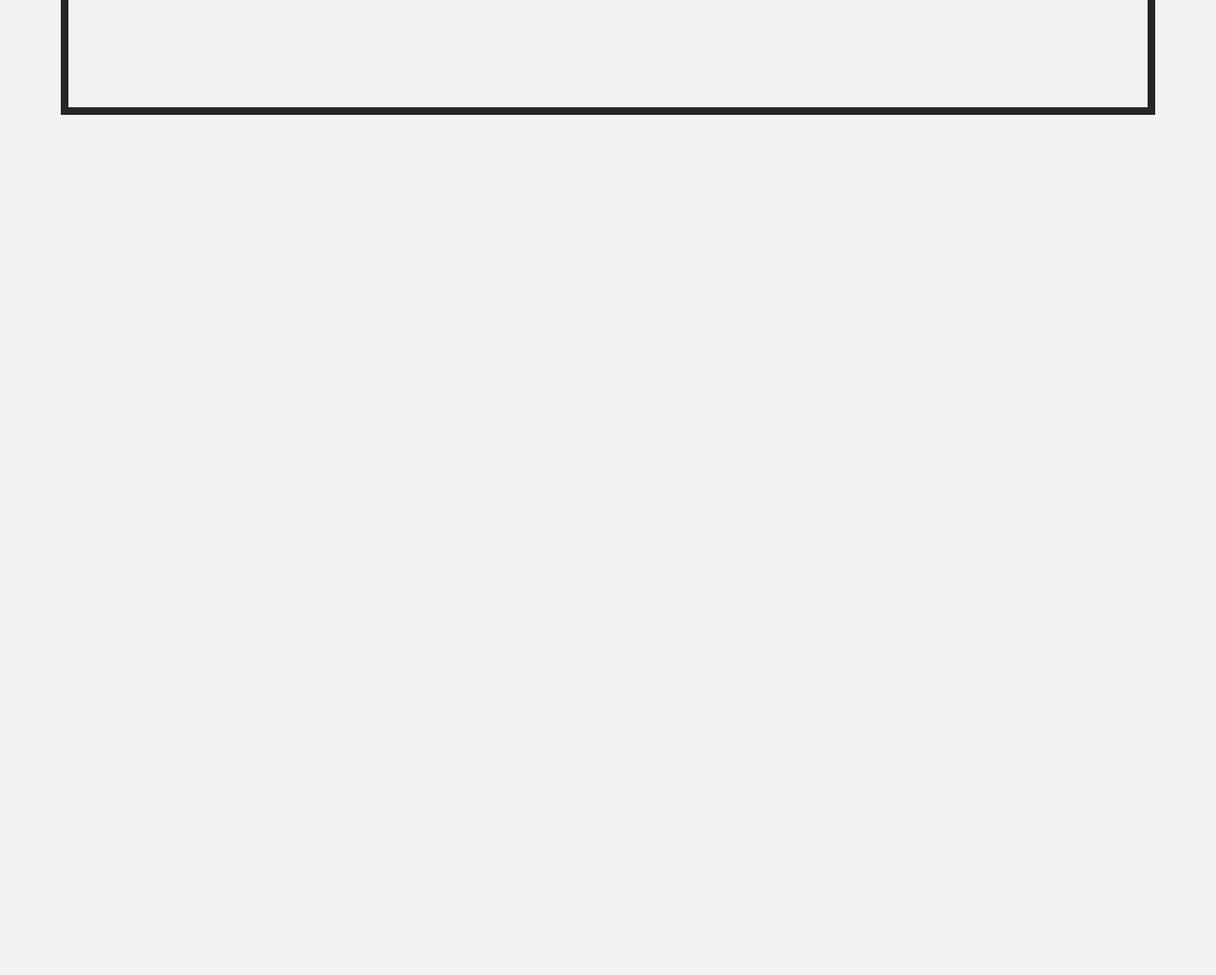
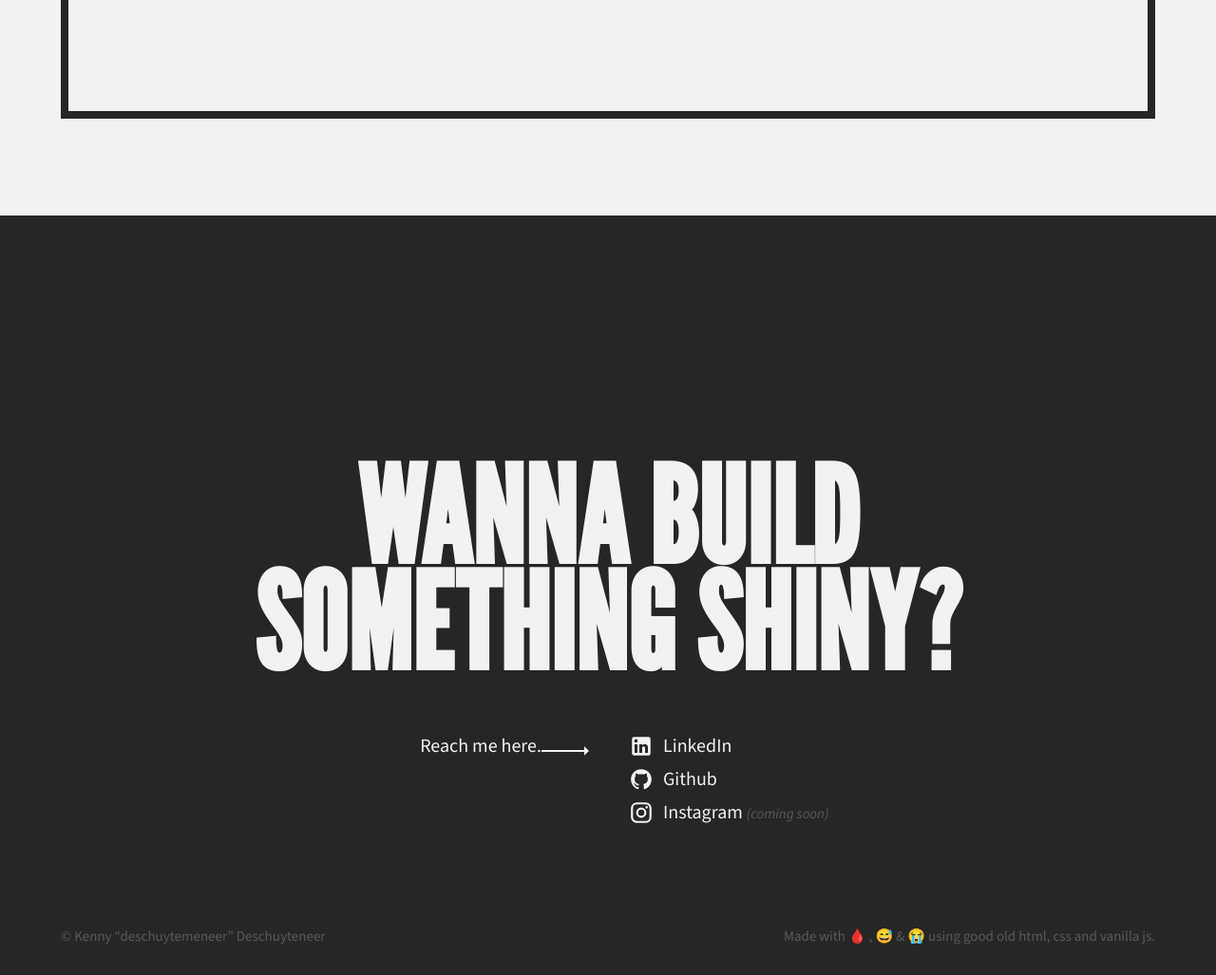
Before and after one commit to deschuytemeneer/deschuytemeneer.github.io, a plain HTML site: page index.html in a window 1280 px wide. Shown: the part 1373-2400 px from the top of the page at 95% size. Before the commit the page ends 1600 px from the top, so only its background shows below. Drawn offline with nearby package versions, Linux system fonts and the light colour scheme.

Commit message:
added a "contact me" section
Also:
- Refactored the css from a single file into multiple smaller chunks.
- "reset.css" got incorporated into "_base.css" and will just set reasonable defaults for the barebones html elements (such as base font size).

```diff
--- a/index.css
+++ /dev/null
@@ -1,164 +0,0 @@
-:root {
-  --color-dark: rgb(38 38 38);
-  --color-dark-grey: rgb(89 89 89);
-  --color-grey: rgb(191 191 191);
-  --color-light-grey: rgb(242 242 242);
-
-  --color-accent-1: rgb(193 62 101);
-  --color-accent-2: rgb(255 153 64);
-  --color-accent-3: rgb(255 228 82);
-  --color-accent-4: rgb(102 255 196);
-  --color-accent-5: rgb(0 146 158);
-
-  --base-background-color: var(--color-light-grey);
-  --base-text-color: var(--color-dark);
-
-  --base-font-size: 16px;
-  --font-family-headings: "League Gothic", sans-serif;
-  --font-family-body: "Source Sans 3", sans-serif;
-}
-
-@media (min-width: 1024px) {
-  :root {
-    --base-font-size: 20px;
-  }
-}
-
-@media (min-width: 1920px) {
-  :root {
-    --base-font-size: 24px;
-  }
-}
-
-body {
-  background-color: var(--base-background-color);
-  font-size: var(--base-font-size);
-  font-family: var(--font-family-body);
-  color: var(--base-text-color);
-}
-
-.page {
-  --content-margin: minmax(5vw, 2rem);
-  --content-width: calc(100vw - (2 * var(--content-margin)));
-
-  min-height: 100vh;
-  display: grid;
-  grid-template-columns:
-    [grid-start]
-    var(--content-margin)
-    [content-start]
-    auto
-    [content-end]
-    var(--content-margin)
-    [grid-end];
-}
-
-.page__content {
-  grid-column: content;
-}
-
-.page__content--is-centered {
-  align-self: center;
-}
-
-.page__fullwidth {
-  grid-column: grid;
-}
-
-@media (min-width: 1920px) {
-  .page {
-    --content-margin: 10vw;
-  }
-}
-
-.hero {
-  --hero-title-font-size: 7em;
-  --hero-image-max-size: 600px;
-  --hero-image-scale: 1.3;
-  --hero-image-offset-x: 40px;
-  --hero-image-offset-y: calc(var(--hero-title-font-size) / 2);
-
-  display: grid;
-  grid-template:
-    "image title" 1fr
-    / 0.8fr 1.2fr;
-  align-items: center;
-}
-
-.hero__title {
-  grid-area: title;
-  justify-self: flex-start;
-  font-family: var(--font-family-headings);
-  font-size: var(--hero-title-font-size);
-  line-height: 0.8;
-  text-transform: uppercase;
-}
-
-.hero__image {
-  grid-area: image;
-  justify-self: flex-end;
-  transform-origin: center right;
-  transform: translate(var(--hero-image-offset-x), var(--hero-image-offset-y))
-    scale(var(--hero-image-scale));
-  max-width: var(--hero-image-max-size);
-}
-
-/* Screens where we can't display our hero and text next to eachother. */
-@media (max-width: 1024px) {
-  .hero {
-    --hero-image-offset-x: -60px;
-    --hero-image-offset-y: calc(-1 * (var(--hero-title-font-size) / 3));
-    --hero-image-scale: 1;
-
-    grid-template:
-      "title" 1.2fr
-      "image" 0.8fr
-      / 1fr;
-  }
-
-  .hero__title {
-    justify-self: center;
-    align-self: flex-end;
-  }
-
-  .hero__image {
-    justify-self: center;
-    transform-origin: top center;
-  }
-}
-
-@media (min-width: 1920px) {
-  .hero {
-    --hero-image-scale: 1.4;
-    --hero-title-font-size: 9em;
-    --hero-image-offset-y: calc(var(--hero-title-font-size) / 2);
-  }
-}
-
-.about-me {
-  border: 8px solid var(--color-dark);
-  padding: 6em 2em;
-}
-
-.about-me__title {
-  font-family: var(--font-family-headings);
-  font-size: 4em;
-  color: var(--color-dark);
-  text-align: center;
-  margin-block-end: 2rem;
-}
-
-.about-me__body {
-  --min-text-width: 34ch;
-  --gap-size: 1rem;
-
-  display: flex;
-  flex-wrap: wrap;
-  gap: var(--gap-size);
-  max-width: calc((2 * var(--min-text-width)) + var(--gap-size));
-  margin: 0 auto;
-}
-
-.about-me__body > * {
-  flex: 1 1 var(--min-text-width);
-}
--- a/index.html
+++ b/index.html
@@ -10,8 +10,7 @@
       href="https://fonts.googleapis.com/css2?family=Source+Sans+3:ital,wght@0,400;0,700;1,400;1,700&display=swap"
       rel="stylesheet" />
     <link href="https://fonts.googleapis.com/css2?family=League+Gothic" rel="stylesheet" />
-    <link rel="stylesheet" href="reset.css" />
-    <link rel="stylesheet" href="index.css" />
+    <link rel="stylesheet" href="styles/index.css" />
   </head>
   <body>
     <main>
@@ -48,6 +47,37 @@
           </div>
         </div>
       </section>
+
+      <section id="contact-me" class="page">
+        <div class="page__fullwidth contact-me">
+          <div class="grid">
+            <div class="grid__content contact-me__content">
+              <h1 class="contact-me__title">Wanna build<br />something shiny?</h1>
+              <div class="contact-me__details">
+                <h2 class="contact-me__details-title">Reach me here.</h2>
+                <ul class="contact-me__details-list">
+                  <li class="contact-me__details-item contact-me__details-item--linkedin">
+                    <a href="https://www.linkedin.com/in/deschuytemeneer/">LinkedIn</a>
+                  </li>
+                  <li class="contact-me__details-item contact-me__details-item--github">
+                    <a href="https://github.com/deschuytemeneer">Github</a>
+                  </li>
+                  <li class="contact-me__details-item contact-me__details-item--instagram">
+                    <a>
+                      Instagram <span class="contact-me__details-item-note">(coming soon)</span>
+                    </a>
+                  </li>
+                </ul>
+              </div>
+            </div>
+            <div class="grid__content contact-me__footer">
+              <p>© Kenny “deschuytemeneer” Deschuyteneer</p>
+              <p>Made with 🩸 , 😅 & 😭 using good old html, css and vanilla js.</p>
+            </div>
+          </div>
+          <div class="contact-me__graphic"></div>
+        </div>
+      </section>
     </main>
   </body>
 </html>
--- a/reset.css
+++ /dev/null
@@ -1,24 +0,0 @@
-/*
-  Josh's Custom CSS Reset
-  https://www.joshwcomeau.com/css/custom-css-reset/
-*/
-*, *::before, *::after {
-  box-sizing: border-box;
-}
-* {
-  margin: 0;
-}
-body {
-  line-height: 1.5;
-  -webkit-font-smoothing: antialiased;
-}
-img, picture, video, canvas, svg {
-  display: block;
-  max-width: 100%;
-}
-input, button, textarea, select {
-  font: inherit;
-}
-p, h1, h2, h3, h4, h5, h6 {
-  overflow-wrap: break-word;
-}
--- /dev/null
+++ b/styles/_base.css
@@ -0,0 +1,71 @@
+/*
+  Based on Josh Comeau's Custom CSS Reset (https://www.joshwcomeau.com/css/custom-css-reset/)
+*/
+*,
+*::before,
+*::after {
+  box-sizing: border-box;
+}
+
+* {
+  margin: 0;
+}
+
+img,
+picture,
+video,
+canvas,
+svg {
+  display: block;
+  max-width: 100%;
+}
+
+input,
+button,
+textarea,
+select {
+  font: inherit;
+}
+
+p,
+h1,
+h2,
+h3,
+h4,
+h5,
+h6 {
+  overflow-wrap: break-word;
+}
+
+html {
+  font-size: 16px;
+}
+
+body {
+  background-color: var(--base-background-color);
+  line-height: 1.5;
+  -webkit-font-smoothing: antialiased;
+  font-family: var(--font-family-body);
+  color: var(--base-text-color);
+}
+
+a {
+  text-decoration: none;
+  color: inherit;
+}
+
+a:not([href]) {
+  cursor: default;
+}
+
+@media (min-width: 1024px) {
+  html {
+    font-size: 20px;
+  }
+}
+
+@media (min-width: 1920px) {
+  html {
+    font-size: 24px;
+  }
+}
--- /dev/null
+++ b/styles/_contact-me.css
@@ -0,0 +1,194 @@
+.contact-me {
+  --contact-me-title-font-size: 7rem;
+
+  --graphic-padding: 32px;
+  --graphic-vertical-spacing: 8px;
+  --graphic-pattern-height: 48px;
+  --graphic-pattern-alternate-offset: -54px;
+
+  height: 100%;
+  background: var(--color-dark);
+  display: grid;
+  grid-template-rows: 1fr 0;
+  transition: grid-template-rows var(--transition-speed-slow) ease-out;
+}
+
+.contact-me:hover {
+  grid-template-rows: 1fr calc(
+      var(--graphic-padding) + (2 * var(--graphic-pattern-height) + var(--graphic-vertical-spacing))
+    );
+}
+
+.contact-me__content {
+  display: grid;
+  grid-template-rows: 10rem max-content max-content;
+  grid-auto-flow: row;
+  row-gap: 3rem;
+}
+
+.contact-me__title {
+  font-family: var(--font-family-headings);
+  font-size: var(--contact-me-title-font-size);
+  line-height: 0.8;
+  text-transform: uppercase;
+  color: var(--color-light-grey);
+  text-align: center;
+  grid-row: 2;
+}
+
+.contact-me__details {
+  --min-text-width: 34ch;
+  --gap-size: 2rem;
+  --arrow-width: 50px;
+
+  display: flex;
+  flex-wrap: wrap;
+  gap: var(--gap-size);
+  color: var(--color-light-grey);
+  grid-row: 3;
+}
+
+.contact-me__details > * {
+  flex: 1 1 calc(50% - var(--gap-size) - var(--arrow-width));
+  min-width: 360px;
+  margin: 0 auto;
+}
+
+.contact-me__details-title {
+  text-align: right;
+  font-size: 1rem;
+  font-weight: normal;
+  position: relative;
+  align-self: flex-start;
+  padding-right: var(--arrow-width);
+}
+
+.contact-me__details-title::after {
+  content: "";
+  display: inline-block;
+  height: 100%;
+  width: var(--arrow-width);
+  position: absolute;
+  background: url("../assets/arrow-light.svg") no-repeat;
+  background-position: 0 75%;
+}
+
+.contact-me__details-list {
+  list-style: none;
+  padding: 0;
+  display: flex;
+  flex-direction: column;
+  align-items: flex-start;
+  row-gap: 0.25rem;
+}
+
+.contact-me__details-item {
+  display: inline-flex;
+  align-items: center;
+  font-size: 1rem;
+  transition: opacity ease var(--transition-speed-fast);
+}
+
+.contact-me__details-item:has(a[href]):hover {
+  opacity: 0.5;
+}
+
+.contact-me__details-item::before {
+  content: "";
+  width: 1.5rem;
+  height: 1.5rem;
+  display: inline-block;
+  margin-right: 8px;
+  background-size: calc(100% - 4px);
+  background-repeat: no-repeat;
+  background-position: 50%;
+}
+
+.contact-me__details-item--linkedin::before {
+  background-image: url("../assets/linkedin.svg");
+}
+
+.contact-me__details-item--github::before {
+  background-image: url("../assets/github.svg");
+}
+
+.contact-me__details-item--instagram::before {
+  background-image: url("../assets/instagram.svg");
+}
+
+.contact-me__details-item-note {
+  font-size: 0.75rem;
+  font-style: italic;
+  color: var(--color-dark-grey);
+}
+
+.contact-me__footer {
+  display: flex;
+  flex-wrap: wrap;
+  row-gap: 0.5rem;
+  color: var(--color-light-grey);
+  padding-block: 1.5rem;
+  align-self: flex-end;
+}
+
+.contact-me__footer > * {
+  flex: 1 0 50%;
+  font-size: 0.75rem;
+  color: var(--color-dark-grey);
+  white-space: nowrap;
+  text-align: center;
+}
+
+.contact-me__graphic {
+  position: relative;
+  overflow: hidden;
+  background: var(--gradient-accent);
+}
+
+.contact-me__graphic::before,
+.contact-me__graphic::after {
+  content: "";
+  position: absolute;
+  width: 120%;
+  height: var(--graphic-pattern-height);
+  background: url("../assets/logo.svg") repeat-x center bottom / auto var(--graphic-pattern-height);
+}
+
+.contact-me__graphic::before {
+  bottom: 0;
+}
+
+.contact-me__graphic::after {
+  bottom: calc(var(--graphic-pattern-height) + var(--graphic-vertical-spacing));
+  left: var(--graphic-pattern-alternate-offset);
+}
+
+@media (max-width: 768px) {
+  .contact-me__details {
+    max-width: 40ch;
+    margin: 0 auto;
+  }
+
+  .contact-me__details > * {
+    text-align: center;
+  }
+}
+
+@media (max-width: 1024px) {
+  .contact-me {
+    --graphic-padding: 16px;
+    --graphic-vertical-spacing: 4px;
+    --graphic-pattern-height: 32px;
+    --graphic-pattern-alternate-offset: -34px;
+  }
+}
+
+@media (min-width: 1024px) {
+  .contact-me__footer > :nth-child(odd) {
+    text-align: left;
+  }
+
+  .contact-me__footer > :nth-child(even) {
+    text-align: right;
+  }
+}
--- /dev/null
+++ b/styles/_layout.css
@@ -0,0 +1,41 @@
+.page,
+.grid {
+  --content-margin: minmax(5vw, 2rem);
+  --content-width: calc(100vw - (2 * var(--content-margin)));
+
+  display: grid;
+  grid-template-columns:
+    [grid-start]
+    var(--content-margin)
+    [content-start]
+    auto
+    [content-end]
+    var(--content-margin)
+    [grid-end];
+}
+
+.page {
+  min-height: 100vh;
+}
+
+.page__content,
+.grid__content {
+  grid-column: content;
+}
+
+.page__content--is-centered,
+.grid__content--is-centered {
+  align-self: center;
+}
+
+.page__fullwidth,
+.grid__fullwidth {
+  grid-column: grid;
+}
+
+@media (min-width: 1920px) {
+  .page,
+  .grid {
+    --content-margin: 10vw;
+  }
+}
--- /dev/null
+++ b/styles/_theme.css
@@ -0,0 +1,32 @@
+:root {
+  --color-dark: rgb(38 38 38);
+  --color-dark-grey: rgb(89 89 89);
+  --color-grey: rgb(191 191 191);
+  --color-light-grey: rgb(242 242 242);
+
+  --color-accent-1: rgb(193 62 101);
+  --color-accent-2: rgb(255 153 64);
+  --color-accent-3: rgb(255 228 82);
+  --color-accent-4: rgb(102 255 196);
+  --color-accent-5: rgb(0 146 158);
+
+  --gradient-accent: linear-gradient(
+    -45deg,
+    var(--color-accent-5) 0%,
+    var(--color-accent-4) 25%,
+    var(--color-accent-3) 50%,
+    var(--color-accent-2) 75%,
+    var(--color-accent-1) 100%
+  );
+
+  --transition-speed-instant: 0.01ms;
+  --transition-speed-fast: 100ms;
+  --transition-speed-moderate: 200ms;
+  --transition-speed-slow: 400ms;
+
+  --base-background-color: var(--color-light-grey);
+  --base-text-color: var(--color-dark);
+
+  --font-family-headings: "League Gothic", sans-serif;
+  --font-family-body: "Source Sans 3", sans-serif;
+}
--- /dev/null
+++ b/styles/index.css
@@ -0,0 +1,6 @@
+@import url(./_theme.css);
+@import url(./_base.css);
+@import url(./_layout.css);
+@import url(./_hero.css);
+@import url(./_about-me.css);
+@import url(./_contact-me.css);
```
Also changed, not shown: styles/_about-me.css (added, +27 -0 lines), styles/_hero.css (added, +63 -0 lines), assets/arrow-light.svg (added), assets/github.svg (added), assets/instagram.svg (added), assets/linkedin.svg (added), assets/logo.svg (added).
